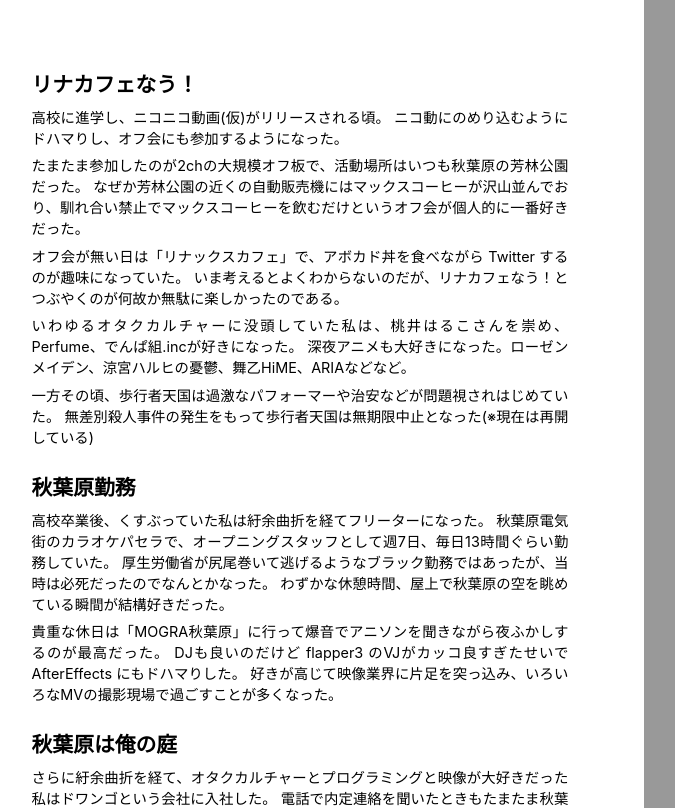
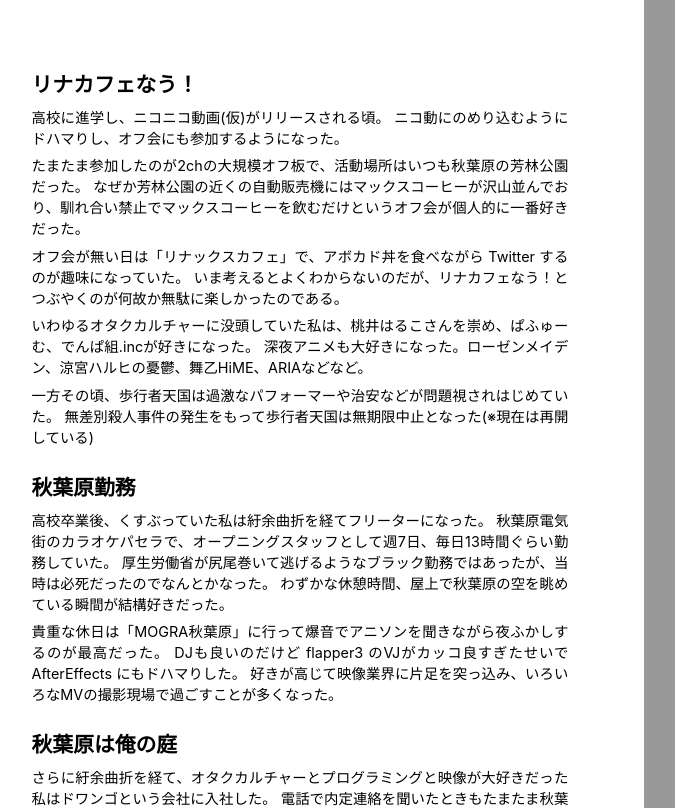
Before and after one commit to tayama0324/cybermetal, a Next.js app: page /nanocloudx/2 in a window 1280 px wide. Shown: the top 808 px of the page, without its empty margins (44-719 px from the left). Built offline with nearby package versions, Linux system fonts and the light colour scheme.

Commit message:
Update 2.tsx

```diff
--- a/pages/nanocloudx/2.tsx
+++ b/pages/nanocloudx/2.tsx
@@ -18,7 +18,7 @@
         いま考えるとよくわからないのだが、リナカフェなう！とつぶやくのが何故か無駄に楽しかったのである。
       </p>
       <p>
-        いわゆるオタクカルチャーに没頭していた私は、桃井はるこさんを崇め、Perfume、でんぱ組.incが好きになった。
+        いわゆるオタクカルチャーに没頭していた私は、桃井はるこさんを崇め、ぱふゅーむ、でんぱ組.incが好きになった。
         深夜アニメも大好きになった。ローゼンメイデン、涼宮ハルヒの憂鬱、舞乙HiME、ARIAなどなど。
       </p>
       <p>
```
